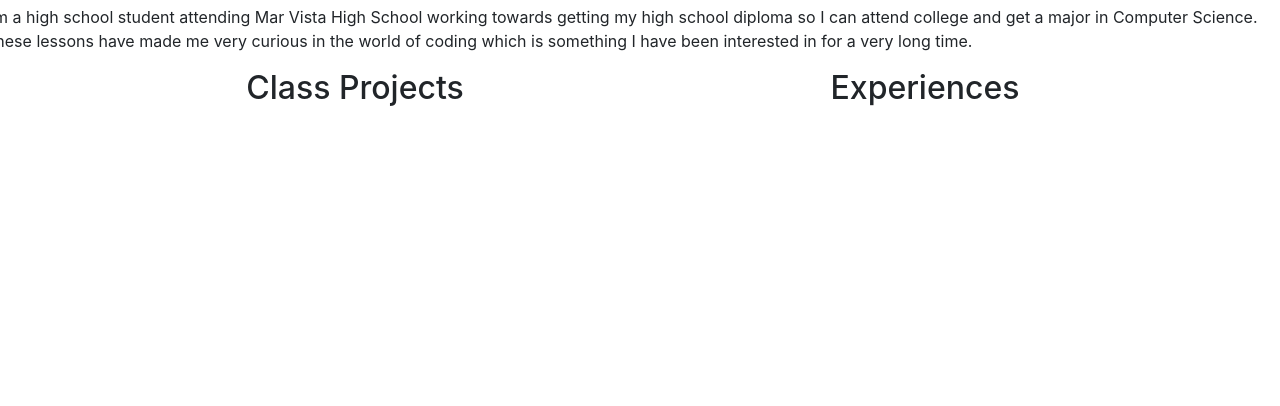
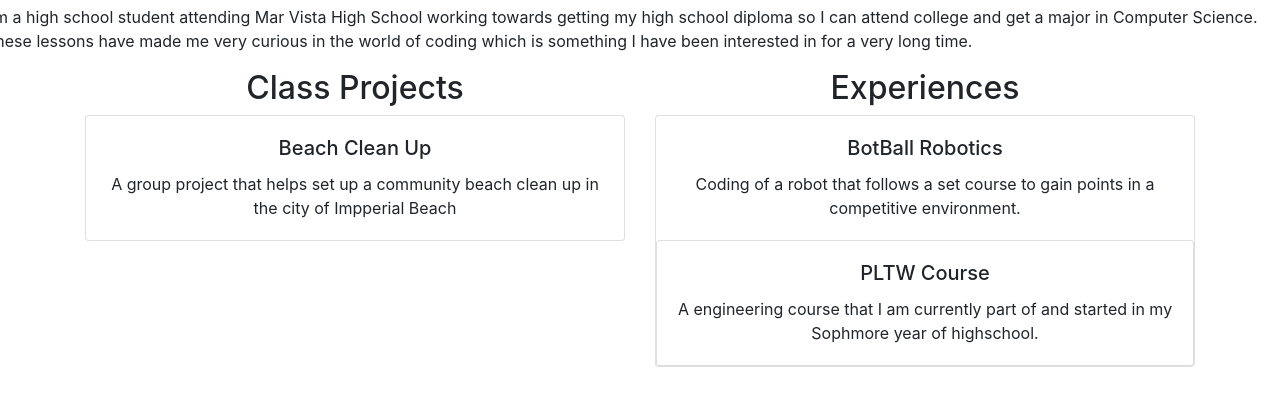
Before and after one commit to AHuerta11/Ahuerta11.github.io, a plain HTML site: page index.html in a window 1280 px wide. Shown: the part 204-610 px from the top of the page. Drawn offline with nearby package versions, Linux system fonts and the light colour scheme.

Commit message:
Update index.html

```diff
--- a/index.html
+++ b/index.html
@@ -14,7 +14,7 @@
       <h1>Aidan Huerta</h1>
       </div>
       <div class="row justify-content-md-center">
-            <p>I'm a high school student attending Mar Vista High School working towards getting my high school diploma so I can attend college and get a major in Computer Science.
+            <p> I'm a high school student attending Mar Vista High School working towards getting my high school diploma so I can attend college and get a major in Computer Science.
             These lessons have made me very curious in the world of coding which is something I have been interested in for a very long time.</p>
           </div>
         </div>
@@ -22,11 +22,29 @@
           <div class="row">
             <div class="col text-center">
               <h2>Class Projects</h2>
+              <div class="card">
+                <div class="card-body">
+                  <h5 class="card-title"> Beach Clean Up</h5>
+                  <p class="card-text"> A group project that helps set up a community beach clean up in the city of Impperial Beach </p>
+
+                </div>
+              </div>
             </div>
             <div class="col text-center">
               <h2>Experiences</h2>
-            </div>
+              <div class="card">
+                <div class="card-body">
+                  <h5 class="card-title"> BotBall Robotics </h5>
+                    <p class="card-text"> Coding of a robot that follows a set course to gain points in a competitive environment. </p>
+                </div>
+                <div class="card">
+                  <div class="card-body">
+                    <h5 class="card-title">PLTW Course</h5>
+                    <p class="card-text">A engineering course that I am currently part of and started in my Sophmore year of highschool. </p>
 
+
+                </div>
+              </div>
           </div>
         </div>
     </body>
```
